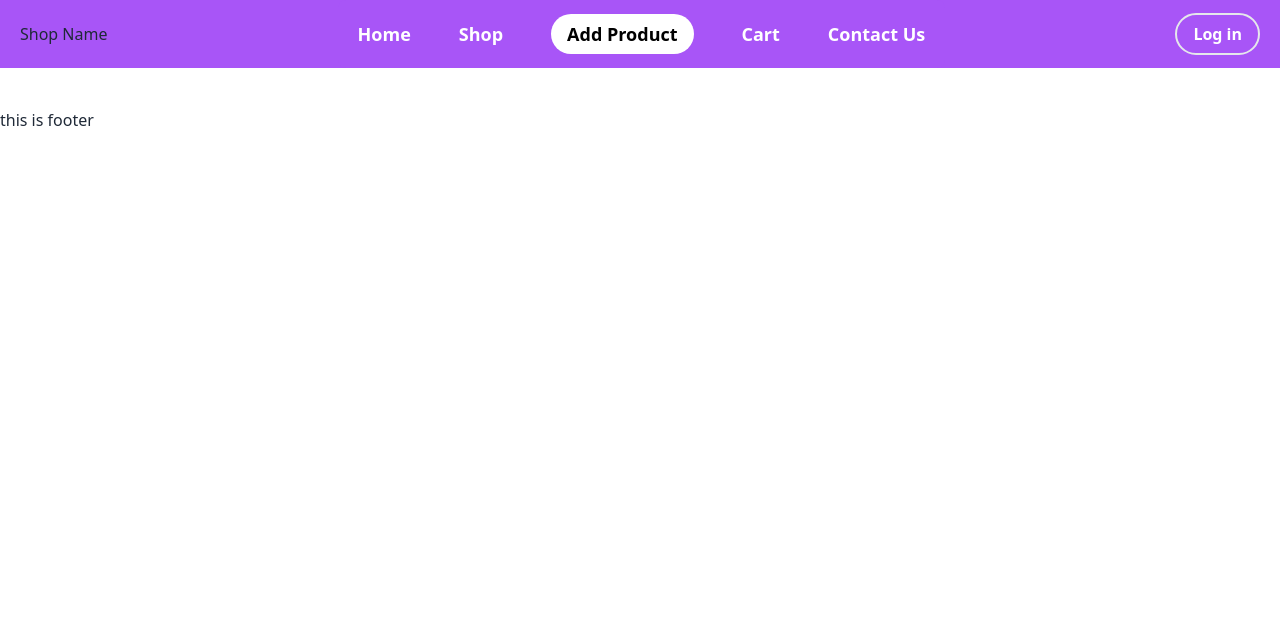
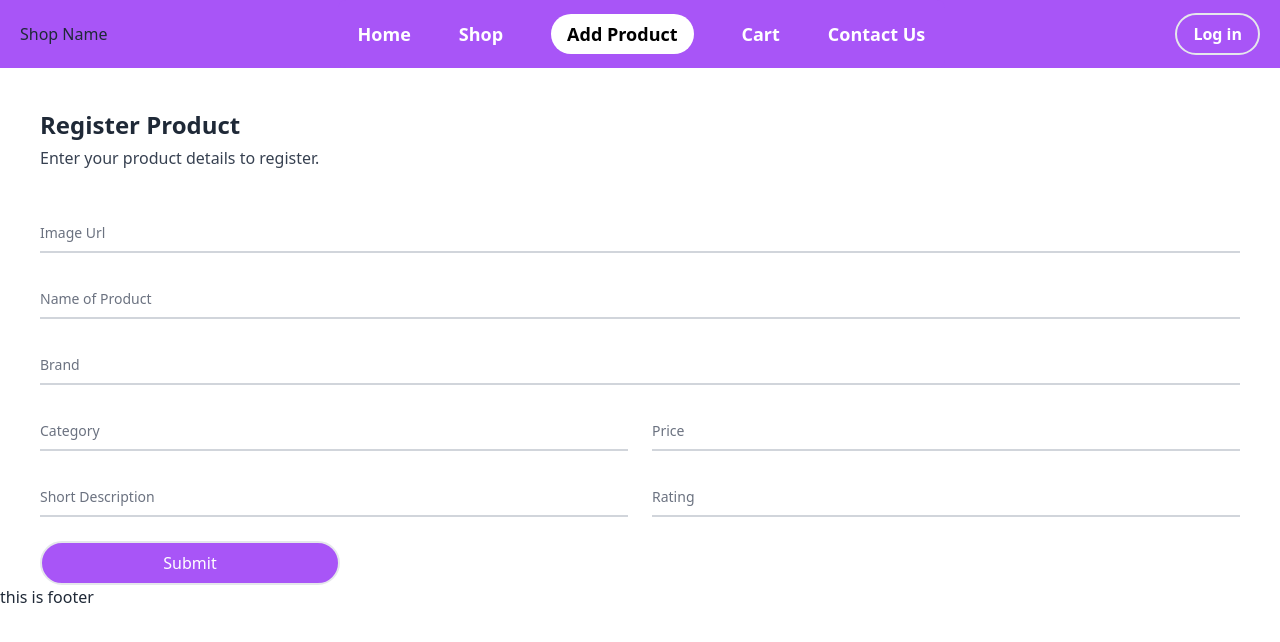
Before and after one commit to Jahid-Hossan/brand-shop-client-site, a React (Vite) app: page /addProduct in a window 1280 px wide. Shown: the top 642 px of the page. Built offline with nearby package versions, Linux system fonts and the light colour scheme.

Commit message:
created add product page and added form handler as well

```diff
--- a/src/Pages/AddProduct/AddProduct.jsx
+++ b/src/Pages/AddProduct/AddProduct.jsx
@@ -1,7 +1,85 @@
+import React from 'react';
 
 const AddProduct = () => {
+
+    const handleSubmit = (e) => {
+        e.preventDefault()
+        const form = e.target;
+        const image = form.image.value;
+        const name = form.name.value;
+        const brand = form.brand.value;
+        const category = form.category.value;
+        const price = form.price.value;
+        const description = form.description.value;
+        const rating = form.rating.value;
+
+        const productData = {
+            image,
+            name,
+            brand,
+            category,
+            price,
+            description,
+            rating
+        };
+
+
+
+
+    }
+
+
     return (
-        <div className="my-10">
+        <div className='px-10'>
+            <div className='my-10'>
+                <h4 className="block font-sans text-2xl font-semibold leading-snug tracking-normal text-blue-gray-900 antialiased">
+                    Register Product
+                </h4>
+                <p className="mt-1 block font-sans text-base font-normal leading-relaxed text-gray-700 antialiased">
+                    Enter your product details to register.
+                </p>
+            </div>
+            <form onSubmit={handleSubmit} className=''>
+                <div className="relative z-0 w-full mb-6 group">
+                    <input type="text" name="image" id="floating_email" className="block py-2.5 px-0 w-full text-sm text-gray-900 bg-transparent border-0 border-b-2 border-gray-300 appearance-none dark:text-white dark:border-gray-600 dark:focus:border-blue-500 focus:outline-none focus:ring-0 focus:border-blue-600 peer" placeholder=" " required />
+                    <label className="peer-focus:font-medium absolute text-sm text-gray-500 dark:text-gray-400 duration-300 transform -translate-y-6 scale-75 top-3 -z-10 origin-[0] peer-focus:left-0 peer-focus:text-blue-600 peer-focus:dark:text-blue-500 peer-placeholder-shown:scale-100 peer-placeholder-shown:translate-y-0 peer-focus:scale-75 peer-focus:-translate-y-6">Image Url</label>
+                </div>
+                {/* name of product */}
+                <div className="relative z-0 w-full mb-6 group">
+                    <input type="text " name="name" id="floating_password" className="block py-2.5 px-0 w-full text-sm text-gray-900 bg-transparent border-0 border-b-2 border-gray-300 appearance-none dark:text-white dark:border-gray-600 dark:focus:border-blue-500 focus:outline-none focus:ring-0 focus:border-blue-600 peer" placeholder=" " required />
+                    <label className="peer-focus:font-medium absolute text-sm text-gray-500 dark:text-gray-400 duration-300 transform -translate-y-6 scale-75 top-3 -z-10 origin-[0] peer-focus:left-0 peer-focus:text-blue-600 peer-focus:dark:text-blue-500 peer-placeholder-shown:scale-100 peer-placeholder-shown:translate-y-0 peer-focus:scale-75 peer-focus:-translate-y-6">Name of Product</label>
+                </div>
+                {/* brand name */}
+                <div className="relative z-0 w-full mb-6 group">
+                    <input type="text" name="brand" id="floating_repeat_password" className="block py-2.5 px-0 w-full text-sm text-gray-900 bg-transparent border-0 border-b-2 border-gray-300 appearance-none dark:text-white dark:border-gray-600 dark:focus:border-blue-500 focus:outline-none focus:ring-0 focus:border-blue-600 peer" placeholder=" " required />
+                    <label className="peer-focus:font-medium absolute text-sm text-gray-500 dark:text-gray-400 duration-300 transform -translate-y-6 scale-75 top-3 -z-10 origin-[0] peer-focus:left-0 peer-focus:text-blue-600 peer-focus:dark:text-blue-500 peer-placeholder-shown:scale-100 peer-placeholder-shown:translate-y-0 peer-focus:scale-75 peer-focus:-translate-y-6">Brand</label>
+                </div>
+                {/* type or category */}
+                <div className="grid md:grid-cols-2 md:gap-6">
+                    <div className="relative z-0 w-full mb-6 group">
+                        <input type="text" name="category" id="floating_first_name" className="block py-2.5 px-0 w-full text-sm text-gray-900 bg-transparent border-0 border-b-2 border-gray-300 appearance-none dark:text-white dark:border-gray-600 dark:focus:border-blue-500 focus:outline-none focus:ring-0 focus:border-blue-600 peer" placeholder=" " required />
+                        <label className="peer-focus:font-medium absolute text-sm text-gray-500 dark:text-gray-400 duration-300 transform -translate-y-6 scale-75 top-3 -z-10 origin-[0] peer-focus:left-0 peer-focus:text-blue-600 peer-focus:dark:text-blue-500 peer-placeholder-shown:scale-100 peer-placeholder-shown:translate-y-0 peer-focus:scale-75 peer-focus:-translate-y-6">Category</label>
+                    </div>
+                    {/* price */}
+                    <div className="relative z-0 w-full mb-6 group">
+                        <input type="number" name="price" id="floating_last_name" className="block py-2.5 px-0 w-full text-sm text-gray-900 bg-transparent border-0 border-b-2 border-gray-300 appearance-none dark:text-white dark:border-gray-600 dark:focus:border-blue-500 focus:outline-none focus:ring-0 focus:border-blue-600 peer" placeholder=" " required />
+                        <label className="peer-focus:font-medium absolute text-sm text-gray-500 dark:text-gray-400 duration-300 transform -translate-y-6 scale-75 top-3 -z-10 origin-[0] peer-focus:left-0 peer-focus:text-blue-600 peer-focus:dark:text-blue-500 peer-placeholder-shown:scale-100 peer-placeholder-shown:translate-y-0 peer-focus:scale-75 peer-focus:-translate-y-6">Price</label>
+                    </div>
+                </div>
+                {/* description */}
+                <div className="grid md:grid-cols-2 md:gap-6">
+                    <div className="relative z-0 w-full mb-6 group">
+                        <input type="text" name="description" id="floating_phone" className="block py-2.5 px-0 w-full text-sm text-gray-900 bg-transparent border-0 border-b-2 border-gray-300 appearance-none dark:text-white dark:border-gray-600 dark:focus:border-blue-500 focus:outline-none focus:ring-0 focus:border-blue-600 peer" placeholder=" " required />
+                        <label className="peer-focus:font-medium absolute text-sm text-gray-500 dark:text-gray-400 duration-300 transform -translate-y-6 scale-75 top-3 -z-10 origin-[0] peer-focus:left-0 peer-focus:text-blue-600 peer-focus:dark:text-blue-500 peer-placeholder-shown:scale-100 peer-placeholder-shown:translate-y-0 peer-focus:scale-75 peer-focus:-translate-y-6">Short Description</label>
+                    </div>
+                    {/* rating */}
+                    <div className="relative z-0 w-full mb-6 group">
+                        <input type="text" name="rating" id="floating_company" className="block py-2.5 px-0 w-full text-sm text-gray-900 bg-transparent border-0 border-b-2 border-gray-300 appearance-none dark:text-white dark:border-gray-600 dark:focus:border-blue-500 focus:outline-none focus:ring-0 focus:border-blue-600 peer" placeholder=" " required />
+                        <label className="peer-focus:font-medium absolute text-sm text-gray-500 dark:text-gray-400 duration-300 transform -translate-y-6 scale-75 top-3 -z-10 origin-[0] peer-focus:left-0 peer-focus:text-blue-600 peer-focus:dark:text-blue-500 peer-placeholder-shown:scale-100 peer-placeholder-shown:translate-y-0 peer-focus:scale-75 peer-focus:-translate-y-6">Rating</label>
+                    </div>
+                </div>
+                <button type="submit" className="px-4 md:w-1/4 mx-auto bg-purple-500 hover:bg-purple-900  text-white font-medium hover:duration-500 border-2 rounded-full py-2">Submit</button>
+            </form>
 
         </div>
     );
```
